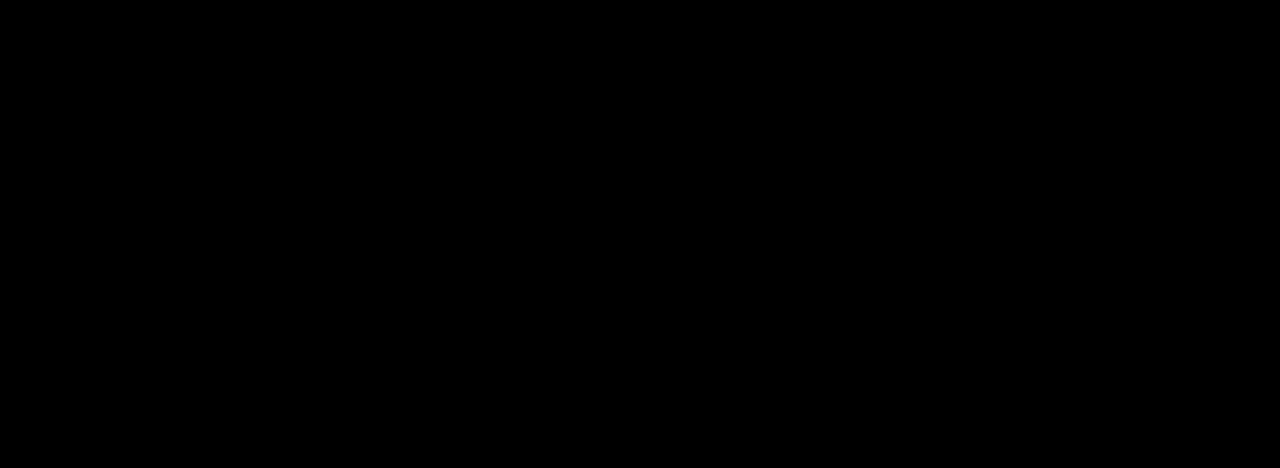
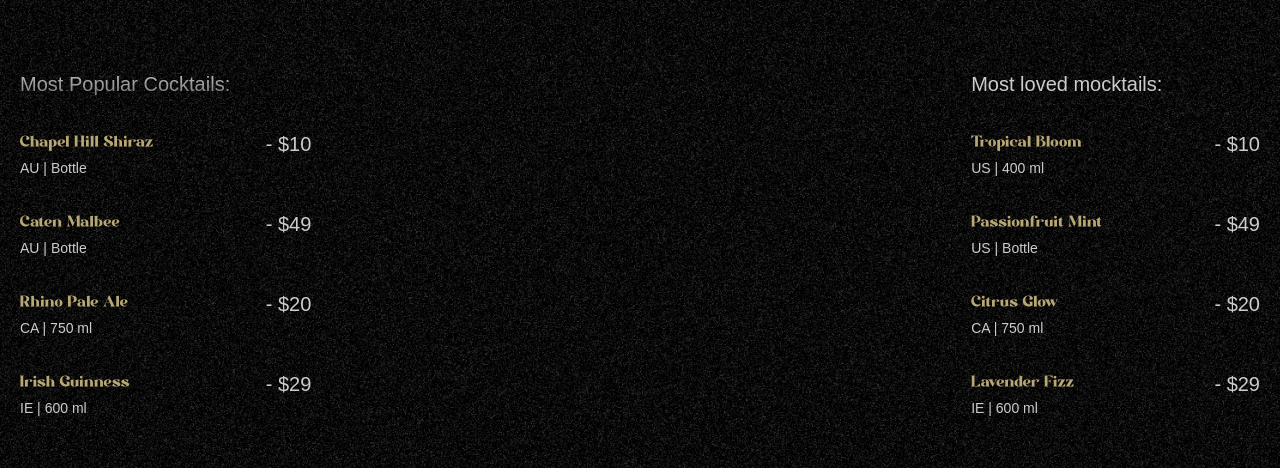
Before and after one commit to architasaha21/Mojify, a React (Vite) app: page / in a window 1280 px wide. Shown: the part 890-1358 px from the top of the page. Built offline with nearby package versions, Linux system fonts and the light colour scheme; a web font is replaced by a local one.

Commit message:
Added  Cocktails section

```diff
--- a/constants/index.js
+++ b/constants/index.js
@@ -21,13 +21,13 @@
  {
 	name: "Chapel Hill Shiraz",
 	country: "AU",
-	detail: "Battle",
+	detail: "Bottle",
 	price: "$10",
  },
  {
 	name: "Caten Malbee",
 	country: "AU",
-	detail: "Battle",
+	detail: "Bottle",
 	price: "$49",
  },
  {
@@ -48,13 +48,13 @@
  {
 	name: "Tropical Bloom",
 	country: "US",
-	detail: "Battle",
+	detail: "400 ml",
 	price: "$10",
  },
  {
 	name: "Passionfruit Mint",
 	country: "US",
-	detail: "Battle",
+	detail: "Bottle",
 	price: "$49",
  },
  {
--- a/src/App.jsx
+++ b/src/App.jsx
@@ -2,6 +2,7 @@
 import { ScrollTrigger, SplitText } from "gsap/all";
 import Navbar from "./components/Navbar";
 import Hero from "./components/Hero";
+import Cocktails from "./components/Cocktails";
 
 gsap.registerPlugin(ScrollTrigger, SplitText);
 
@@ -10,6 +11,7 @@
     <main>
         <Navbar />
         <Hero />
+        <Cocktails />
 
     </main>
   )
--- /dev/null
+++ b/src/components/Cocktails.jsx
@@ -0,0 +1,68 @@
+import { useGSAP } from '@gsap/react'
+import gsap from 'gsap';
+import { cocktailLists, mockTailLists } from '../../constants/index.js'
+
+const Cocktails = () => {
+
+    useGSAP(() => {
+	const parallaxTimeline = gsap.timeline({
+	 scrollTrigger: {
+		trigger: '#cocktails',
+		start: 'top 30%',
+		end: 'bottom 80%',
+		scrub: true,
+	 }
+	})
+
+	parallaxTimeline
+	 .from('#c-left-leaf', {
+		x: -100, y: 100
+	})
+	 .from('#c-right-leaf', {
+		x: 100, y: 100
+	})
+ })
+
+  return (
+    <section id="cocktails" className='noisy'>
+        <img src="/images/cocktail-left-leaf.png" alt="l-leaf" id="c-left-leaf" />
+        <img src="/images/cocktail-right-leaf.png" alt="r-leaf" id="c-right-leaf" />
+
+        <div className='list'>
+            <div className='popular'>
+                <h2 className='title'>Most Popular Cocktails:</h2>
+
+                 <ul>
+                    {cocktailLists.map(({ name, country, detail, price }) => (
+                    <li key={name}>
+                        <div className="md:me-28">
+                        <h3>{name}</h3>
+                        <p>{country} | {detail}</p>
+                        </div>
+                        <span>- {price}</span>
+                    </li>
+                    ))}
+                </ul>
+		    </div>
+
+            <div className="loved">
+                <h2>Most loved mocktails:</h2>
+
+                <ul>
+                    {mockTailLists.map(({ name, country, detail, price }) => (
+                    <li key={name}>
+                        <div className="me-28">
+                        <h3>{name}</h3>
+                        <p>{country} | {detail}</p>
+                        </div>
+                        <span>- {price}</span>
+                    </li>
+                    ))}
+                </ul>
+            </div>
+        </div>
+    </section>
+ )
+}
+
+export default Cocktails
```
